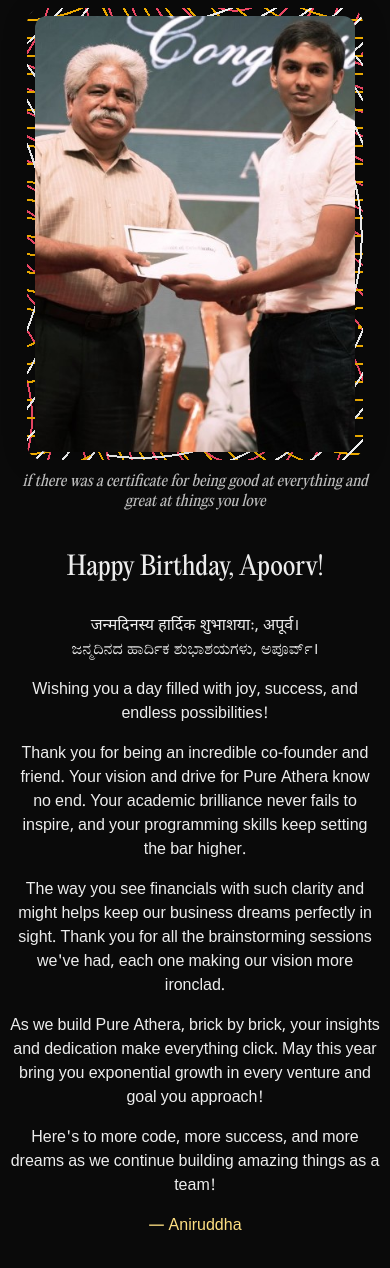
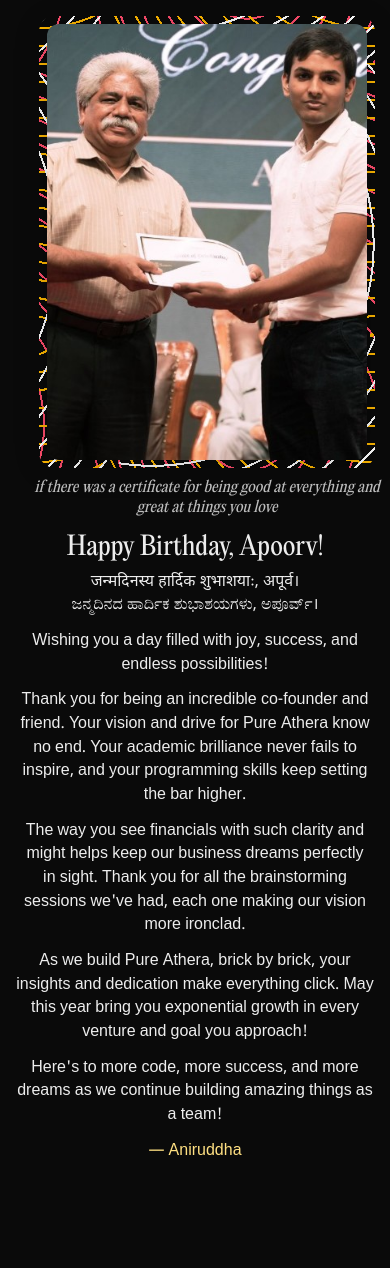
Before and after one commit to Ani07-05/bdayapp, a Next.js app: page /apoorv in a window 390 px wide. Shown: the top 1268 px of the page. After the commit the page ends 1206 px from the top, so only its background shows below. Built offline with nearby package versions, Linux system fonts and the light colour scheme.

Commit message:
fixed rajatha

```diff
--- a/app/globals.css
+++ b/app/globals.css
@@ -1,3 +1,4 @@
+/* ============ Fonts ============ */
 @font-face {
   font-family: 'PP Editorial New';
   src: url('/fonts/PPEditorialNew-Regular.otf') format('opentype');
@@ -6,6 +7,7 @@
   font-display: swap;
 }
 
+/* ============ Base ============ */
 body {
   background: #0a0a0a;
   color: #ededed;
@@ -14,7 +16,7 @@ body {
   min-height: 100vh;
 }
 
-/* ==== Homepage styles ==== */
+/* ============ Home (unchanged) ============ */
 .homepage {
   min-height: 100vh;
   display: flex;
@@ -88,207 +90,110 @@ body {
   100% { transform: translateY(-80%); }
 }
 
-/* ==== Birthday page base ==== */
-.bday-page {
-  min-height: 100vh;
-  background: #0a0a0a;
-  color: #ededed;
-  display: flex;
-  flex-direction: column;
-  align-items: center;
-  justify-content: center;
-  padding-top: 3rem;
-}
-
-/* ==== Circular image version ==== */
-.bday-image-container {
-  width: 180px;
-  height: 180px;
-  border-radius: 50%;
-  overflow: hidden;
-  background: #222;
-  margin-bottom: 2rem;
-  display: flex;
-  align-items: center;
-  justify-content: center;
-  box-shadow: 0 4px 32px 0 rgba(0,0,0,0.25);
-}
-.bday-image {
-  width: 100%;
-  height: 100%;
-  object-fit: cover;
-  display: block;
-}
-
-/* ==== Message fade-in ==== */
-.bday-message {
-  font-size: 2.2rem;
-  text-align: center;
-  margin-bottom: 2.5rem;
-  font-family: 'PP Editorial New', Arial, sans-serif;
-  line-height: 1.3;
-  opacity: 0;
-  animation: fadeIn 1.2s ease 0.2s forwards;
-}
-@keyframes fadeIn {
-  to { opacity: 1; }
-}
-
-/* ==== Confetti bar ==== */
-.confetti {
-  width: 100%;
-  height: 60px;
-  background: repeating-radial-gradient(circle at 10% 40%, #fff 0 2px, transparent 2px 20px),
-              repeating-radial-gradient(circle at 80% 60%, #ffb800 0 2px, transparent 2px 18px),
-              repeating-radial-gradient(circle at 50% 80%, #ff4d6d 0 2px, transparent 2px 22px);
-  animation: confetti 2s linear infinite;
-  margin-top: 2rem;
-}
-@keyframes confetti {
-  0% { background-position: 0 0, 0 0, 0 0; }
-  100% { background-position: 100px 60px, 80px 60px, 50px 60px; }
-}
-
-/* ==== Layout container ==== */
+/* ============ Birthday Page Layout ============ */
 .no-scroll {
   overflow: hidden !important;
   max-height: 100vh;
 }
+
 .bday-side-layout {
   min-height: 100vh;
   background: #0a0a0a;
   color: #ededed;
   display: flex;
   flex-direction: row;
-  align-items: center;
+  align-items: flex-start;     /* columns align at top */
   justify-content: center;
-  gap: 3rem;
-  padding: 2rem 1rem;
+  gap: 2.25rem;
+  padding: 2.5rem 1rem 2rem;   /* push body a bit down on DESKTOP */
   flex-wrap: wrap;
   box-sizing: border-box;
   width: 100vw;
   max-width: 100vw;
-  margin: 0;
+  font-size: 0.95rem;          /* gentle zoom-out */
 }
 
-/* ==== Photo with confetti frame ==== */
+/* ============ Photo with Confetti Frame ============ */
 .bday-photo-figure {
   display: flex;
   flex-direction: column;
   align-items: center;
   margin: 0;
+  margin-top: 24px;            /* small, controlled drop (was 90px) */
 }
+
 .bday-photo-confetti {
   padding: 8px;
   border-radius: 1rem;
-  background: repeating-radial-gradient(circle at 10% 40%, #fff 0 2px, transparent 2px 20px),
-              repeating-radial-gradient(circle at 80% 60%, #ffb800 0 2px, transparent 2px 18px),
-              repeating-radial-gradient(circle at 50% 80%, #ff4d6d 0 2px, transparent 2px 22px);
+  background:
+    repeating-radial-gradient(circle at 10% 40%, #fff 0 2px, transparent 2px 20px),
+    repeating-radial-gradient(circle at 80% 60%, #ffb800 0 2px, transparent 2px 18px),
+    repeating-radial-gradient(circle at 50% 80%, #ff4d6d 0 2px, transparent 2px 22px);
   animation: confetti 2s linear infinite;
   display: flex;
   align-items: center;
   justify-content: center;
 }
+
 .bday-photo-rect {
-  width: 260px; /* bigger image */
+  width: 360px;                /* a little wider */
   height: 360px;
   object-fit: cover;
   border-radius: 0.75rem;
-  box-shadow: 0 4px 32px 0 rgba(0,0,0,0.25);
+  box-shadow: 0 4px 32px rgba(0,0,0,0.25);
   display: block;
 }
+
 .bday-photo-legend {
-  margin-top: 0.75rem;
-  font-size: 1rem;
+  margin-top: 0.6rem;
+  font-size: 0.95rem;
   color: #bdbdbd;
   text-align: center;
   font-style: italic;
-  max-width: 260px;
+  max-width: 280px;
 }
 
-/* ==== Message section ==== */
+/* ============ Message Column ============ */
 .bday-message-section {
   display: flex;
   flex-direction: column;
-  justify-content: center;
+  justify-content: flex-start;
   align-items: flex-start;
-  max-width: 520px; /* more room for text */
+  max-width: 560px;
 }
+
 .bday-heading {
   font-family: 'PP Editorial New', Arial, sans-serif;
-  font-size: 2.4rem;
-  margin-bottom: 1rem;
   font-weight: 400;
-  line-height: 1.2;
+  font-size: clamp(2.2rem, 3.2vw, 3.1rem);
+  line-height: 1.12;
+  margin: 0 0 0.6rem 0;
+  text-wrap: balance;
 }
+
 .bday-message-body {
-  font-size: 1.2rem;
-  line-height: 1.75;
-  max-width: 60ch;
   font-family: 'Noto Sans Devanagari', Arial, sans-serif;
   color: #ededed;
+  font-size: 1.08rem;
+  line-height: 1.62;
+  max-width: 60ch;
+  text-wrap: pretty;
+  hyphens: manual;
+  word-break: keep-all;
 }
-.bday-message-body p {
-  margin-bottom: 1rem;
-}
+.bday-message-body p { margin: 0 0 0.75rem 0; }
+
 .small-message {
-  font-size: 1.05rem;
-  line-height: 1.5;
-  margin-bottom: 1.2rem;
+  font-size: 1rem;
+  line-height: 1.48;
+  margin-bottom: 0.9rem;
 }
 
-/* ==== Devanagari styling ==== */
-.devanagari {
-  display: block;
-  margin-top: 1.2rem;
-  font-size: 1.1rem;
-  color: #ffe082;
-  font-family: 'Noto Sans Devanagari', Arial, sans-serif;
-}
-
-/* ==== Responsive ==== */
-@media (max-width: 900px) {
-  .no-scroll {
-    overflow: visible !important;
-    max-height: none;
-  }
-  .bday-side-layout {
-    flex-direction: column;
-    align-items: center;
-    gap: 1.2rem;
-    padding: 0.5rem 0;
-  }
-  .bday-photo-rect {
-    width: 90vw;
-    max-width: 320px;
-    height: auto;
-    aspect-ratio: 11/15;
-  }
-  .bday-photo-legend {
-    max-width: 95vw;
-    font-size: 0.95rem;
-  }
-  .bday-message-section {
-    align-items: center;
-    max-width: 95vw;
-    padding: 0 0.5rem;
-  }
-  .bday-heading {
-    font-size: 1.6rem;
-    text-align: center;
-  }
-  .bday-message-body, .small-message {
-    font-size: 1rem;
-    text-align: center;
-  }
-}
-
-/* ==== Confetti blast ==== */
+/* ============ Confetti Blast ============ */
 .confetti-blast {
   pointer-events: none;
   position: fixed;
-  top: 0;
-  left: 0;
+  inset: 0;
   width: 100vw;
   height: 100vh;
   z-index: 100;
@@ -304,14 +209,63 @@ body {
   animation: confetti-blast-fall 1.8s cubic-bezier(.6,.3,.3,1) forwards;
 }
 .confetti-piece-0 { background: #ffb800; --x: -220px; --y: -320px; --angle: 12deg; }
-.confetti-piece-1 { background: #ff4d6d; --x: 180px; --y: -340px; --angle: -8deg; }
-.confetti-piece-2 { background: #fff; --x: -120px; --y: -300px; --angle: 24deg; }
-.confetti-piece-3 { background: #6ee7b7; --x: 90px; --y: -260px; --angle: -16deg; }
+.confetti-piece-1 { background: #ff4d6d; --x: 180px;  --y: -340px; --angle: -8deg; }
+.confetti-piece-2 { background: #fff;     --x: -120px; --y: -300px; --angle: 24deg; }
+.confetti-piece-3 { background: #6ee7b7; --x: 90px;   --y: -260px; --angle: -16deg; }
 .confetti-piece-4 { background: #60a5fa; --x: -180px; --y: -220px; --angle: 32deg; }
-.confetti-piece-5 { background: #f472b6; --x: 220px; --y: -200px; --angle: -24deg; }
-.confetti-piece-6 { background: #fde68a; --x: -60px; --y: -180px; --angle: 8deg; }
-.confetti-piece-7 { background: #a78bfa; --x: 140px; --y: -120px; --angle: -32deg; }
+.confetti-piece-5 { background: #f472b6; --x: 220px;  --y: -200px; --angle: -24deg; }
+.confetti-piece-6 { background: #fde68a; --x: -60px;  --y: -180px; --angle: 8deg; }
+.confetti-piece-7 { background: #a78bfa; --x: 140px;  --y: -120px; --angle: -32deg; }
+
 @keyframes confetti-blast-fall {
   0% { opacity: 1; transform: translate(-50%, -50%) scale(1) rotate(var(--angle)); }
   100% { opacity: 0; transform: translate(calc(-50% + var(--x)), calc(-50% + var(--y))) scale(0.9) rotate(var(--angle)); }
 }
+@keyframes confetti {
+  0% { background-position: 0 0, 0 0, 0 0; }
+  100% { background-position: 100px 60px, 80px 60px, 50px 60px; }
+}
+
+/* ============ Devanagari Highlight (optional) ============ */
+.devanagari {
+  display: block;
+  margin-top: 1rem;
+  font-size: 1.05rem;
+  color: #ffe082;
+  font-family: 'Noto Sans Devanagari', Arial, sans-serif;
+}
+
+/* ============ Responsive ============ */
+@media (min-width: 1200px) {
+  .bday-side-layout { font-size: 0.93rem; }
+  .bday-message-body { max-width: 58ch; }
+}
+
+@media (max-width: 900px) {
+  .no-scroll { overflow: visible !important; max-height: none; }
+
+  .bday-side-layout {
+    padding: 1rem 0.5rem;      /* separate from top on mobile too */
+    flex-direction: column;
+    align-items: center;       /* valid value */
+    gap: 1rem;
+  }
+
+  .bday-photo-figure {
+    margin-top: 0;
+    transform: translateX(12px);   /* nudge image a bit right on mobile */
+  }
+
+  .bday-photo-rect {
+    width: 90vw;
+    max-width: 320px;
+    height: auto;
+    aspect-ratio: 11 / 15;
+  }
+
+  .bday-photo-legend { max-width: 95vw; font-size: 0.95rem; }
+
+  .bday-message-section { align-items: center; max-width: 95vw; padding: 0 0.5rem; }
+  .bday-heading { font-size: clamp(1.6rem, 6vw, 2rem); text-align: center; margin-bottom: 0.5rem; }
+  .bday-message-body, .small-message { font-size: 1rem; text-align: center; }
+}
```
Also changed, not shown: app/rajatha/page.tsx (+2 -5 lines).
